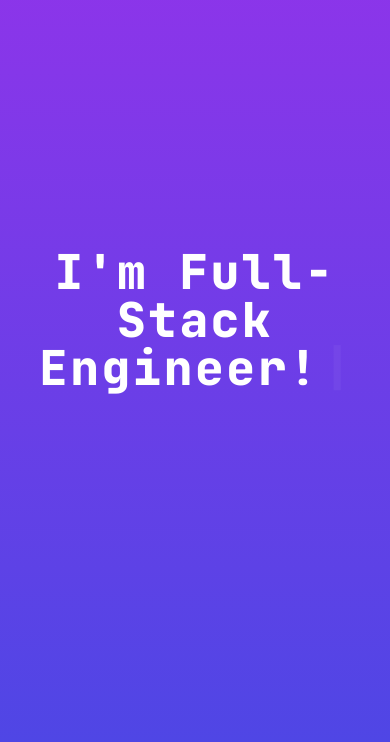
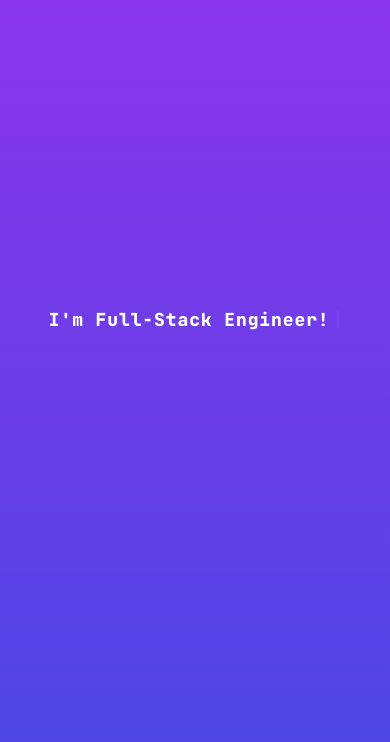
Before and after one commit to tom-takeru/getting-started-with-tom-takeru, a Next.js app: page / in a window 390 px wide. Shown: the part 102-844 px from the top of the page. Built offline with nearby package versions, Linux system fonts and the light colour scheme.

Commit message:
fix: update HeroTyping component styles for improved responsiveness

```diff
--- a/src/components/HeroTyping.tsx
+++ b/src/components/HeroTyping.tsx
@@ -3,7 +3,7 @@ import { Typewriter } from 'react-simple-typewriter';
 export default function HeroTyping() {
   return (
     <h1
-      className='text-5xl font-extrabold font-console tracking-wider'
+      className='text-lg sm:text-2xl md:text-4xl lg:text-5xl font-extrabold font-console tracking-wider whitespace-nowrap'
       aria-label='tom-takeru introduction'
     >
       I'm{' '}
```
